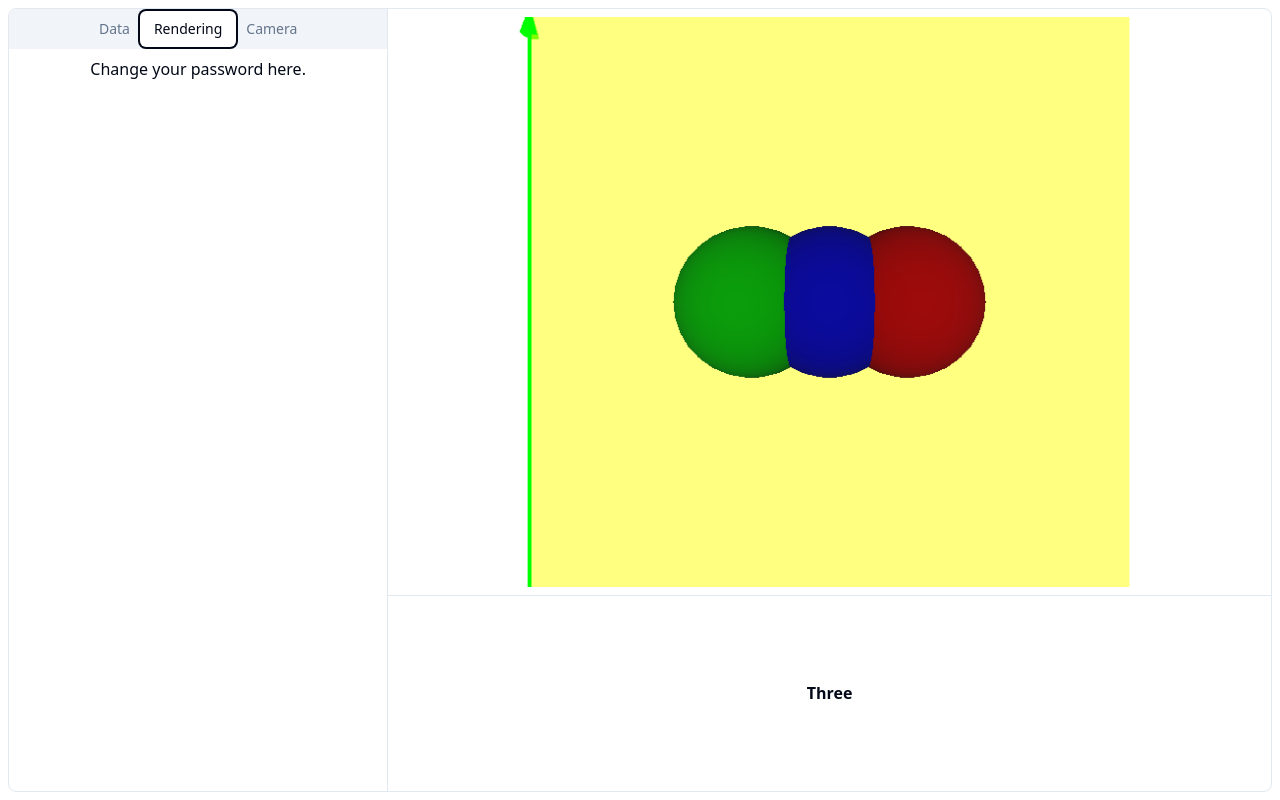
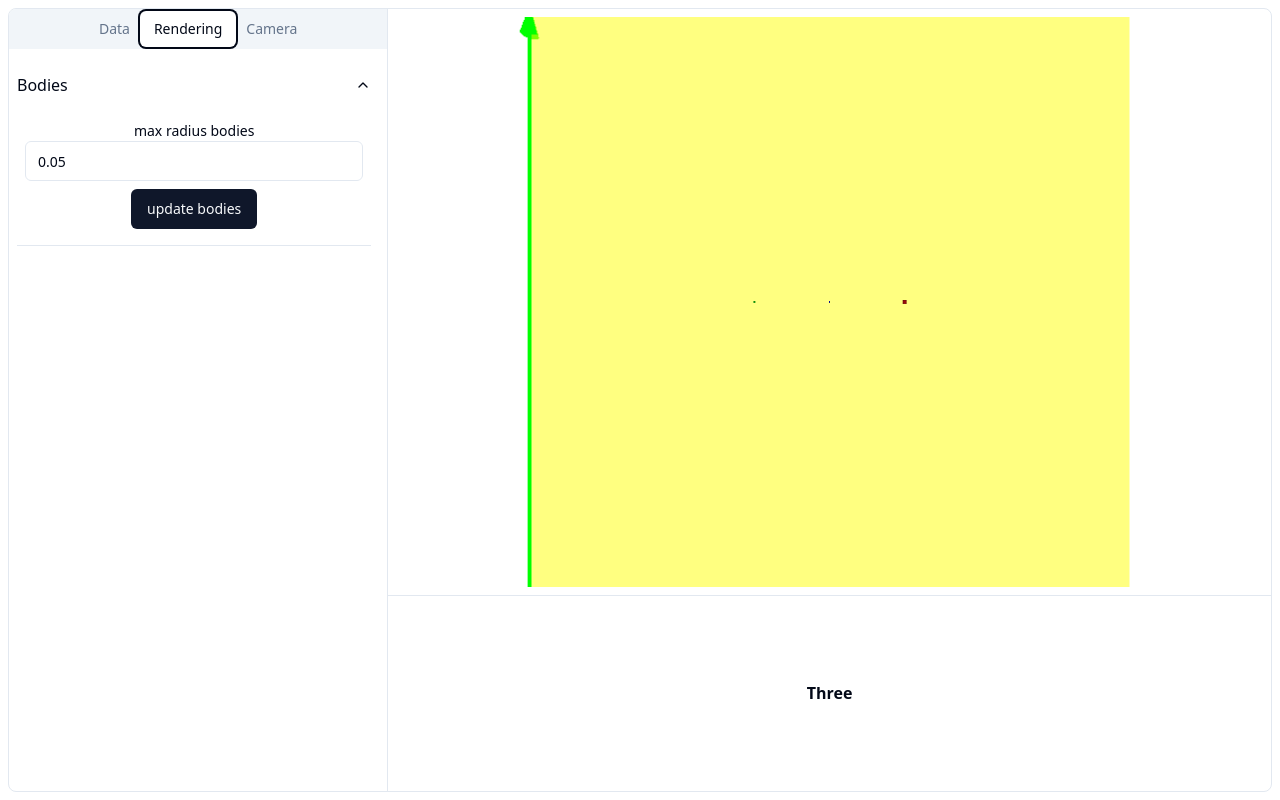
Before and after one commit to christian-lang-git/2024CR3BPReturnMaps, a React (Vite) app: page / in a window 1280 px wide. Both pictures are taken after a click on the tab "Rendering". Built offline with nearby package versions, Linux system fonts and the light colour scheme.

Commit message:
scale bodies

```diff
--- a/src/components/threejs/sceneWrapperVisualization.js
+++ b/src/components/threejs/sceneWrapperVisualization.js
@@ -1,6 +1,7 @@
 import * as THREE from "three";
 import { ObjectArrow, ObjectAxes } from "./custom_objects";
 import { vec3 } from "gl-matrix/esm";
+import { SimulationParameters } from "@/components/logic/simulation_parameters";
 
 /**
  * This class is responsible for the scene that shows the main visualization
@@ -16,10 +17,16 @@ class SceneWrapperVisualization {
     }
 
     initialize() {
+        this.initializeSimulationParameters();
         this.initializeLight();
         this.initializeAxesArrows();
         this.initializePlane();
         this.initializeBodies();
+    }
+
+    initializeSimulationParameters() {
+        this.simulationParameters = new SimulationParameters();
+        console.log("this.simulationParameters.mu", this.simulationParameters.mu);
     }
 
     initializeExampleCube() {
@@ -91,6 +98,24 @@ class SceneWrapperVisualization {
         this.center_mesh.position.set(0, 0, 0);
         this.scene.add(this.center_mesh);
     }
+
+    updateParametersPhysics(mu) {
+        this.simulationParameters.mu = mu;
+    }
+
+    updateParametersBodies(max_radius_bodies, radius_center_of_mass) {
+        this.simulationParameters.max_radius_bodies = max_radius_bodies;
+        this.simulationParameters.radius_center_of_mass = radius_center_of_mass;
+    }
+
+    updateBodies() {
+        var radius = this.simulationParameters.getPrimaryRadius();
+        this.primary_mesh.scale.set(radius, radius, radius);
+        var radius = this.simulationParameters.getSecondaryRadius();
+        this.secondary_mesh.scale.set(radius, radius, radius);
+        var radius = this.simulationParameters.getCenterOfMassRadius();
+        this.center_mesh.scale.set(radius, radius, radius);
+    }
 }
 
 export { SceneWrapperVisualization };
--- a/src/components/threejs/threeContainer.jsx
+++ b/src/components/threejs/threeContainer.jsx
@@ -2,7 +2,6 @@ import React, { Component } from "react";
 import * as THREE from "three";
 import { TrackballControls } from 'three/addons/controls/TrackballControls.js';
 
-import { SimulationParameters } from "../logic/simulation_parameters";
 import Emitter from '../utility/emitter';
 import * as Constants from "../utility/constants";
 import { AppContext } from "@/components/uicustom/AppContext"
@@ -25,9 +24,8 @@ class ThreeContainer extends Component {
 
         this.updateCanvasSize();
         this.updateControls();
+        this.updateParameters();
         this.renderLoop();
-        //this.simulationParameters = new SimulationParameters();
-        //console.log("this.simulationParameters.mu", this.simulationParameters.mu);
     }
 
     //////////////////////////////////////////////////////////////////////////////////////////////////////////////////////////////////
@@ -64,8 +62,10 @@ class ThreeContainer extends Component {
     initializeEventHandlers() {
         window.addEventListener("resize", this.handleResize);
         Emitter.on(Constants.EVENT_RESIZE_PANEL, this.handleResize);
+        Emitter.on(Constants.EVENT_DATA_UPDATE_PHYSICS, this.handleEventDataUpdatePhysics);
         Emitter.on(Constants.EVENT_CALCULATE_FTLE, this.handleEventCalculateFTLE);
         Emitter.on(Constants.EVENT_CAMERA_UPDATE_CONTROLS, this.handleEventCameraUpdateControls);
+        Emitter.on(Constants.EVENT_RENDERING_UPDATE_BODIES, this.handleEventRenderingUpdateBodies);
     }
 
     loadScene() {
@@ -93,6 +93,16 @@ class ThreeContainer extends Component {
     handleEventCameraUpdateControls = () => {
         console.log("handleEventCameraUpdateControls");
         this.updateControls();
+    }
+
+    handleEventDataUpdatePhysics = () => {
+        console.log("handleEventDataUpdatePhysics");
+        this.updateParametersPhysics();
+    }
+
+    handleEventRenderingUpdateBodies = () => {
+        console.log("handleEventRenderingUpdateBodies");
+        this.updateParametersBodies();
     }
 
     //////////////////////////////////////////////////////////////////////////////////////////////////////////////////////////////////
@@ -131,6 +141,26 @@ class ThreeContainer extends Component {
         this.controls.update();
     }
 
+    updateParameters() {
+        this.updateParametersPhysics();
+        this.updateParametersBodies();
+    }
+
+    updateParametersPhysics() {
+        const { uiState } = this.context;
+        var mu = uiState.UI_STATE_DATA_PHYSICS_MU;
+        this.sceneWrapper.updateParametersPhysics(mu);
+        this.sceneWrapper.updateBodies();
+    }
+
+    updateParametersBodies() {
+        const { uiState } = this.context;
+        var max_radius_bodies = uiState.UI_STATE_RENDERING_BODIES_MAX_RADIUS_BODIES;
+        var radius_center_of_mass = uiState.UI_STATE_RENDERING_BODIES_RADIUS_CENTER_OF_MASS;
+        this.sceneWrapper.updateParametersBodies(max_radius_bodies, radius_center_of_mass);
+        this.sceneWrapper.updateBodies();
+    }
+
     //////////////////////////////////////////////////////////////////////////////////////////////////////////////////////////////////
     //////////////////////////////////////////////////////////////////////////////////////////////////////////////////////////////////
     //
--- a/src/components/uicustom/AppContext.jsx
+++ b/src/components/uicustom/AppContext.jsx
@@ -8,7 +8,9 @@ export const AppProvider = ({ children }) => {
         UI_STATE_DATA_INTEGRATION_STEP_SIZE: "0.001",
         UI_STATE_CAMERA_CONTROLS_ROTATESPEED: "1.0",
         UI_STATE_CAMERA_CONTROLS_PANSPEED: "1.0",
-        UI_STATE_CAMERA_CONTROLS_ZOOMSPEED: "1.0"
+        UI_STATE_CAMERA_CONTROLS_ZOOMSPEED: "1.0",
+        UI_STATE_RENDERING_BODIES_MAX_RADIUS_BODIES: "0.05",
+        UI_STATE_RENDERING_BODIES_RADIUS_CENTER_OF_MASS: "0.02"
     });
 
     const value = {
--- a/src/components/uicustom/leftpanel.jsx
+++ b/src/components/uicustom/leftpanel.jsx
@@ -2,6 +2,7 @@ import React, { Component } from 'react';
 import { Tabs, TabsContent, TabsList, TabsTrigger } from "@/components/ui/tabs"
 import TabData from "@/components/uicustom/tab_data";
 import TabCamera from "@/components/uicustom/tab_camera";
+import TabRendering from '@/components/uicustom/tab_rendering';
 
 class LeftPanel extends Component {
 
@@ -14,7 +15,7 @@ class LeftPanel extends Component {
                     <TabsTrigger value="camera">Camera</TabsTrigger>
                 </TabsList>
                 <TabData />
-                <TabsContent value="rendering">Change your password here.</TabsContent>
+                <TabRendering />
                 <TabCamera />
             </Tabs>
         )
--- a/src/components/uicustom/tab_data.jsx
+++ b/src/components/uicustom/tab_data.jsx
@@ -14,6 +14,11 @@ import LabeledField from "@/components/uicustom/labeledfield";
 import { Input } from "@/components/ui/input"
 
 class TabData extends Component {
+
+    handleClickDataUpdatePhysics() {
+        console.log("handleClickDataUpdatePhysics")
+        Emitter.emit(Constants.EVENT_DATA_UPDATE_PHYSICS, {});
+    }
 
     handleClickDataButtonCalculateFTLE() {
         console.log("Calculate FTLE")
@@ -35,6 +40,7 @@ class TabData extends Component {
                                         name="UI_STATE_DATA_PHYSICS_MU"
                                         labelText={"mu (mass of secondary)"}
                                     />
+                                    <Button onClick={this.handleClickDataUpdatePhysics}>update physics</Button>
                                 </AccordionContent>
                             </AccordionItem>
                             <AccordionItem value="integration">
--- /dev/null
+++ b/src/components/uicustom/tab_rendering.jsx
@@ -0,0 +1,50 @@
+import React, { Component } from 'react';
+import {
+    Accordion,
+    AccordionContent,
+    AccordionItem,
+    AccordionTrigger,
+} from "@/components/ui/accordion"
+import { Tabs, TabsContent, TabsList, TabsTrigger } from "@/components/ui/tabs"
+import { Button } from "@/components/ui/button";
+import { ScrollArea } from "@/components/ui/scroll-area";
+import Emitter from "@/components/utility/emitter";
+import * as Constants from "@/components/utility/constants";
+import LabeledField from "@/components/uicustom/labeledfield";
+import { Input } from "@/components/ui/input"
+
+class TabRendering extends Component {
+
+    handleClickRenderingUpdateBodies() {
+        console.log("handleClickRenderingUpdateBodies")
+        Emitter.emit(Constants.EVENT_RENDERING_UPDATE_BODIES, {});
+    }
+
+    render() {
+        return (
+            <TabsContent value="rendering" className="flex-1 overflow-hidden">
+                <ScrollArea className="h-full overflow-y-auto">
+                    <div className="pl-2 pr-4 pb-2">
+                        <Accordion type="multiple" className="w-full" collapsible="true"
+                            defaultValue={["bodies"]}
+                        >
+                            <AccordionItem value="bodies">
+                                <AccordionTrigger>Bodies</AccordionTrigger>
+                                <AccordionContent>
+                                    <LabeledField
+                                        name="UI_STATE_RENDERING_BODIES_MAX_RADIUS_BODIES"
+                                        labelText={"max radius bodies"}
+                                    />
+                                    <Button onClick={this.handleClickRenderingUpdateBodies}>update bodies</Button>
+                                </AccordionContent>
+                            </AccordionItem>
+                        </Accordion>
+                    </div>
+                </ScrollArea>
+            </TabsContent>
+        )
+    }
+
+}
+
+export default TabRendering
--- a/src/components/utility/constants.js
+++ b/src/components/utility/constants.js
@@ -1,3 +1,5 @@
 export const EVENT_RESIZE_PANEL = "EVENT_RESIZE_PANEL";
+export const EVENT_DATA_UPDATE_PHYSICS = "EVENT_DATA_UPDATE_PHYSICS"
 export const EVENT_CALCULATE_FTLE = "EVENT_CALCULATE_FTLE";
 export const EVENT_CAMERA_UPDATE_CONTROLS = "EVENT_CAMERA_UPDATE_CONTROLS";
+export const EVENT_RENDERING_UPDATE_BODIES = "EVENT_RENDERING_UPDATE_BODIES";
```
